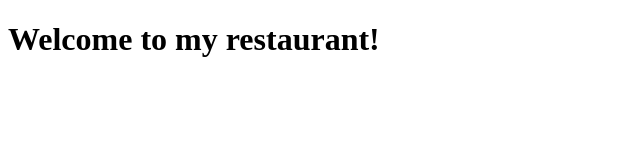
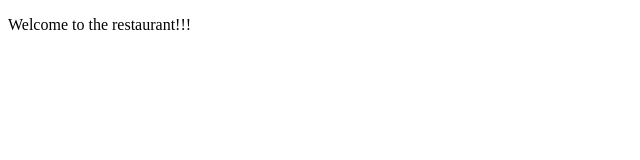
Before and after one commit to coderlore/restaurant, a plain HTML site: page index.html in a window 1280 px wide. Shown: the whole page, without its empty margins (0-640 px from the left). Drawn offline with Linux system fonts and the light colour scheme.

Commit message:
Created loadHome function. Added home page and style

```diff
--- a/index.html
+++ b/index.html
@@ -7,7 +7,6 @@
 </head>
 <body>
     <script src="main.js"></script>
-    <h1>Welcome to my restaurant!</h1>
     <div id="content"></div>
 </body>
 </html>
--- a/main.js
+++ b/main.js
@@ -15,7 +15,7 @@
   \**********************/
 /***/ (() => {
 
-eval("console.log(\"I am working\");\n\n//# sourceURL=webpack://restaurant/./src/index.js?");
+eval("console.log(\"I am working\");\n\nconst content = document.querySelector('#content');\nlet div = document.createElement('div');\n\ndiv.innerHTML = '<p>Welcome to the restaurant!!!</p>';\n\ndocument.body.appendChild(div);\n\n//# sourceURL=webpack://restaurant/./src/index.js?");
 
 /***/ })
 
```
